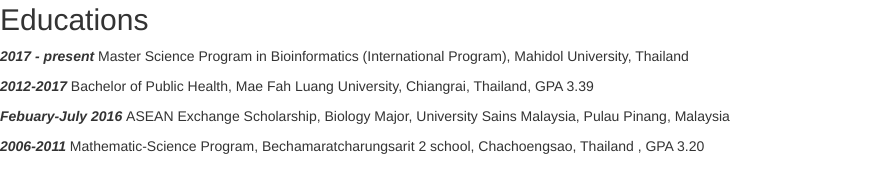
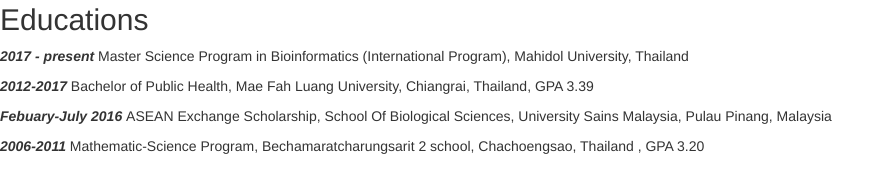
Before and after one commit to kittisaktaoma/yCV, a Jekyll site: the page built from _posts/2019-03-22-cv.md, in a window 1280 px wide. Shown: the part 266-459 px from the top of the page, without its empty margins (0-894 px from the left). Built offline with Jekyll 4.4.1, drawn with Linux system fonts in a browser that asks for light colours; nearby versions of some CDN libraries; our own code applies the rules of GitHub Pages for plain Markdown files.

Commit message:
testing CV

```diff
--- a/_posts/2019-03-22-cv.md
+++ b/_posts/2019-03-22-cv.md
@@ -11,6 +11,6 @@ Biostatistics and Genetic Epidemiology
 
 <strong><em>2012-2017</em></strong> Bachelor of Public Health, Mae Fah Luang University, Chiangrai, Thailand, GPA 3.39
 
-<strong><em>Febuary-July 2016 </em></strong> ASEAN Exchange Scholarship, Biology Major, University Sains Malaysia, Pulau Pinang, Malaysia
+<strong><em>Febuary-July 2016 </em></strong> ASEAN Exchange Scholarship, School Of Biological Sciences, University Sains Malaysia, Pulau Pinang, Malaysia
 
 <strong><em> 2006-2011 </em></strong> Mathematic-Science Program, Bechamaratcharungsarit 2 school, Chachoengsao, Thailand , GPA 3.20
```
